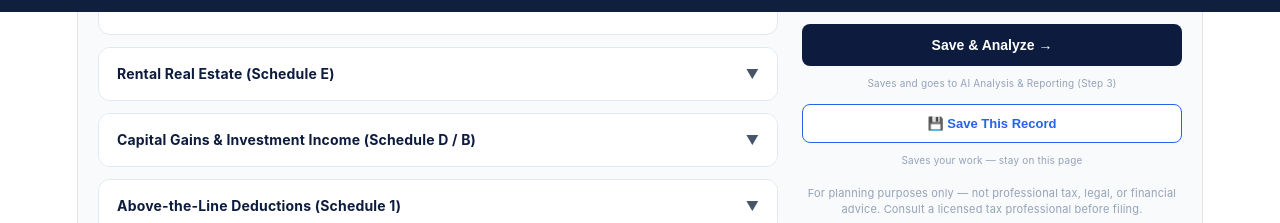
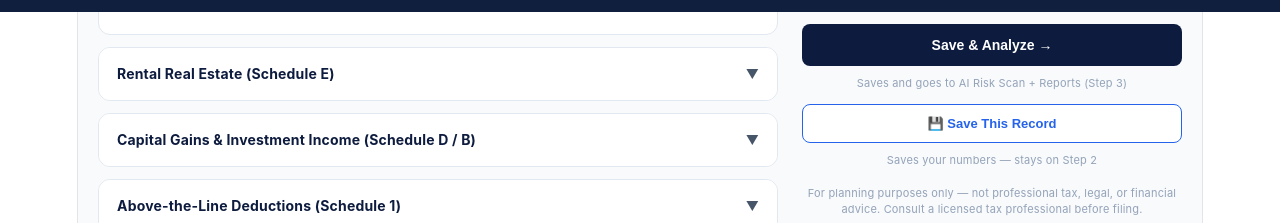
Before and after one commit to natashaverela-speckm/TaxStat360, a React (Vite) app: page /tax-return in a window 1280 px wide. Shown: the part 788-1011 px from the top of the page. Built offline with nearby package versions, Linux system fonts and the light colour scheme; no server answers; sample sign-in values are in the browser's storage.

Commit message:
Update text styles and descriptions in TaxReturn component

```diff
--- a/src/TaxReturn.jsx
+++ b/src/TaxReturn.jsx
@@ -1328,8 +1328,8 @@ export default function TaxReturn() {
                   : 'Save & Analyze →'
                 }
               </button>
-              <div style={{ fontSize: 10, color: '#94A3B8', textAlign: 'center', marginTop: 4 }}>
-                Saves and goes to AI Analysis & Reporting (Step 3)
+              <div style={{ fontSize: 11, color: '#94A3B8', textAlign: 'center', marginTop: 4 }}>
+                Saves and goes to AI Risk Scan + Reports (Step 3)
               </div>
             </div>
             <div>
@@ -1354,8 +1354,8 @@ export default function TaxReturn() {
                 }
               </button>
               {saveStatus === 'idle' && (
-                <div style={{ fontSize: 10, color: '#94A3B8', textAlign: 'center', marginTop: 4 }}>
-                  Saves your work — stay on this page
+                <div style={{ fontSize: 11, color: '#94A3B8', textAlign: 'center', marginTop: 4 }}>
+                  Saves your numbers — stays on Step 2
                 </div>
               )}
               {saveStatus === 'saved' && (
```
